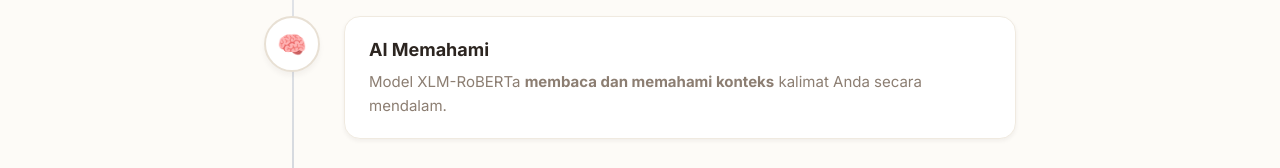
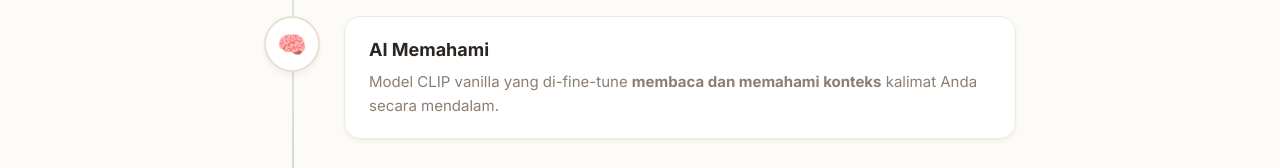
Before and after one commit to Chifaaan/gallery-web, a Next.js app in the folder frontend/: page /about in a window 1280 px wide. Shown: the part 746-914 px from the top of the page. Built offline with nearby package versions, Linux system fonts and the light colour scheme; no server answers.

Commit message:
edit:penyebutan model

```diff
--- a/frontend/app/about/page.tsx
+++ b/frontend/app/about/page.tsx
@@ -148,7 +148,7 @@ export default function AboutPage() {
               <div style={S.pipelineIconBg}><span style={S.pipelineEmoji}>🧠</span></div>
               <div style={S.pipelineContent}>
                 <h3 style={S.pipelineTitle}>AI Memahami</h3>
-                <p style={S.pipelineDesc}>Model XLM-RoBERTa <strong>membaca dan memahami konteks</strong> kalimat Anda secara mendalam.</p>
+                <p style={S.pipelineDesc}>Model CLIP vanilla yang di-fine-tune <strong>membaca dan memahami konteks</strong> kalimat Anda secara mendalam.</p>
               </div>
             </div>
 
```
